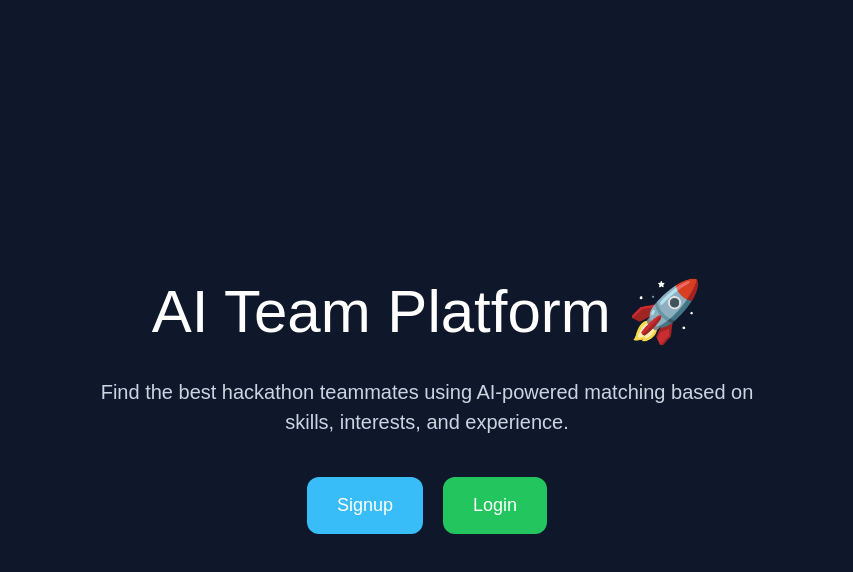
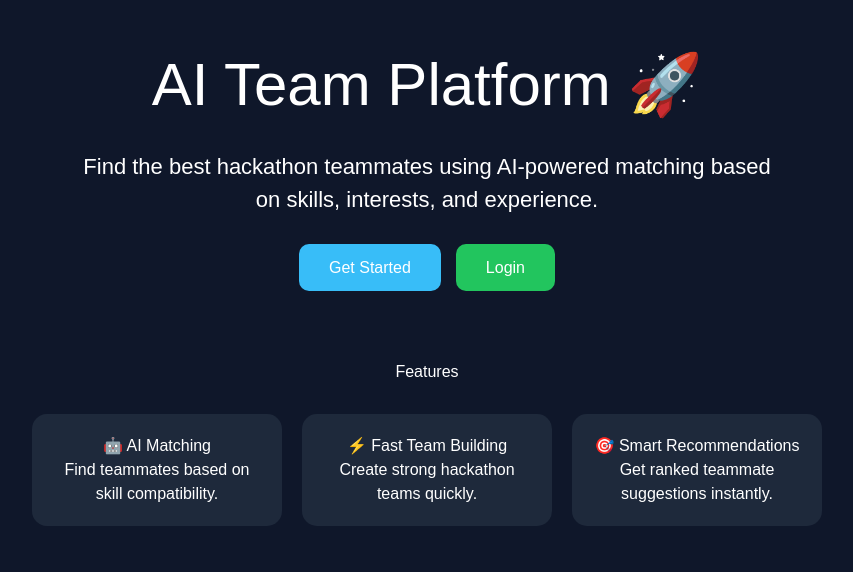
Before and after one commit to samridhigautamofficials-debug/ai-team-platform, a Next.js app in the folder frontend/: page / in a window 1280 px wide. Shown: the top 572 px of the page, without its empty margins (213-1066 px from the left). Built offline with nearby package versions, Linux system fonts and the light colour scheme.

Commit message:
new landing page

```diff
--- a/frontend/app/page.tsx
+++ b/frontend/app/page.tsx
@@ -1,25 +1,18 @@
 export default function HomePage() {
-
   return (
-
     <div
       style={{
         minHeight: "100vh",
         background: "#0f172a",
         color: "white",
-        display: "flex",
-        flexDirection: "column",
-        justifyContent: "center",
-        alignItems: "center",
+        padding: "40px",
         textAlign: "center",
-        padding: "20px"
       }}
     >
-
       <h1
         style={{
           fontSize: "60px",
-          marginBottom: "20px"
+          marginBottom: "20px",
         }}
       >
         AI Team Platform 🚀
@@ -27,34 +20,32 @@ export default function HomePage() {
 
       <p
         style={{
-          fontSize: "20px",
+          fontSize: "22px",
           maxWidth: "700px",
-          marginBottom: "40px",
-          color: "#cbd5e1"
+          margin: "0 auto",
         }}
       >
-        Find the best hackathon teammates using AI-powered matching based on skills, interests, and experience.
+        Find the best hackathon teammates using AI-powered matching
+        based on skills, interests, and experience.
       </p>
 
       <div
         style={{
-          display: "flex",
-          gap: "20px"
+          marginTop: "40px",
         }}
       >
-
         <a
           href="/signup"
           style={{
             padding: "15px 30px",
             background: "#38bdf8",
-            borderRadius: "12px",
             color: "white",
             textDecoration: "none",
-            fontSize: "18px"
+            borderRadius: "10px",
+            marginRight: "15px",
           }}
         >
-          Signup
+          Get Started
         </a>
 
         <a
@@ -62,17 +53,68 @@ export default function HomePage() {
           style={{
             padding: "15px 30px",
             background: "#22c55e",
-            borderRadius: "12px",
             color: "white",
             textDecoration: "none",
-            fontSize: "18px"
+            borderRadius: "10px",
           }}
         >
           Login
         </a>
-
       </div>
 
+      <h2
+        style={{
+          marginTop: "80px",
+          marginBottom: "30px",
+        }}
+      >
+        Features
+      </h2>
+
+      <div
+        style={{
+          display: "flex",
+          justifyContent: "center",
+          gap: "20px",
+          flexWrap: "wrap",
+        }}
+      >
+        <div
+          style={{
+            background: "#1e293b",
+            padding: "20px",
+            borderRadius: "15px",
+            width: "250px",
+          }}
+        >
+          <h3>🤖 AI Matching</h3>
+          <p>Find teammates based on skill compatibility.</p>
+        </div>
+
+        <div
+          style={{
+            background: "#1e293b",
+            padding: "20px",
+            borderRadius: "15px",
+            width: "250px",
+          }}
+        >
+          <h3>⚡ Fast Team Building</h3>
+          <p>Create strong hackathon teams quickly.</p>
+        </div>
+
+        <div
+          style={{
+            background: "#1e293b",
+            padding: "20px",
+            borderRadius: "15px",
+            width: "250px",
+          }}
+        >
+          <h3>🎯 Smart Recommendations</h3>
+          <p>Get ranked teammate suggestions instantly.</p>
+        </div>
+      </div>
     </div>
   )
 }
```
